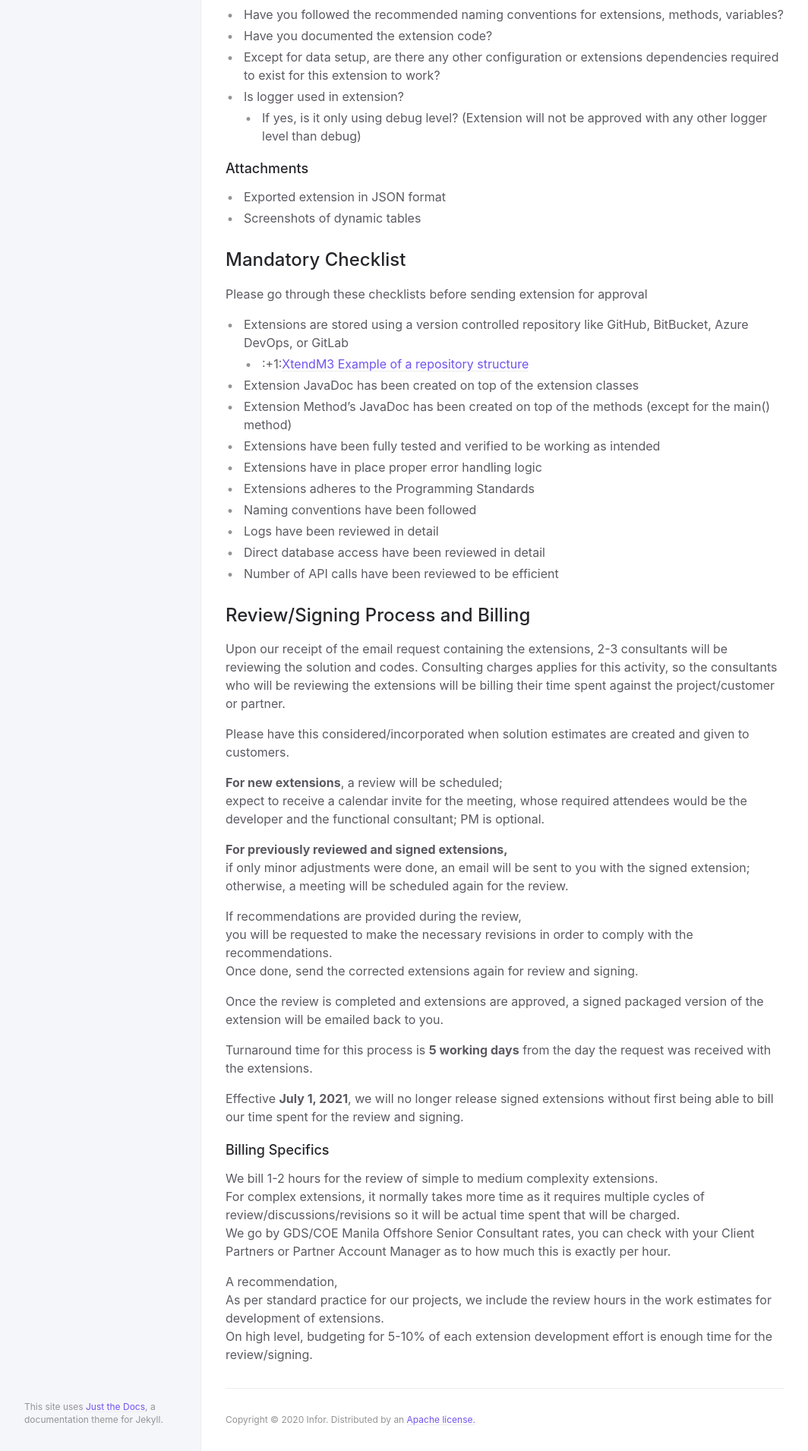
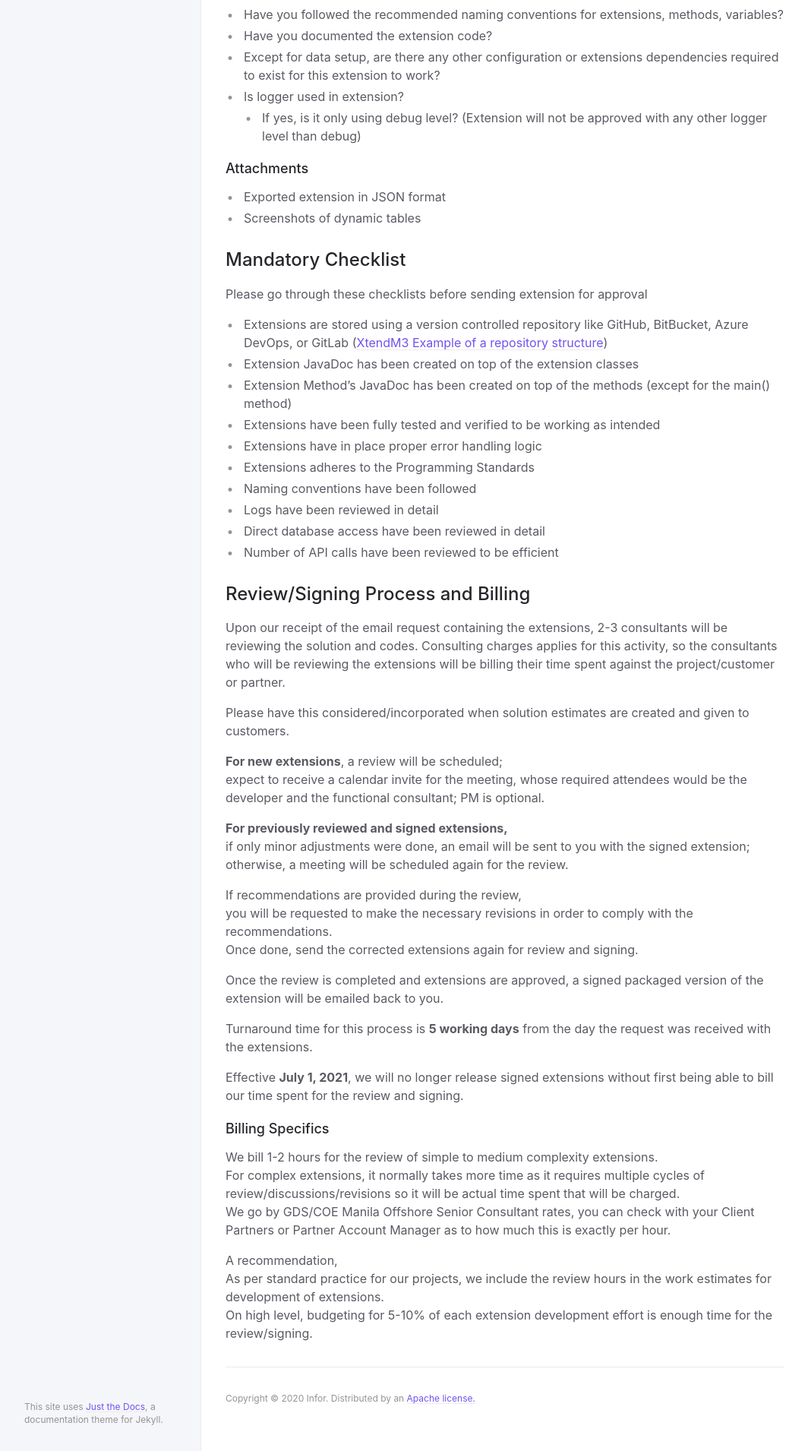
Before and after one commit to infor-cloud/xtendm3, a Jekyll site: the page built from docs/documentation/approval-requirements.md, in a window 1280 px wide. Shown: the part 1619-3529 px from the top of the page at 76% size, without its empty margins (107-1171 px from the left). Built offline with Jekyll 4.4.1, drawn with Linux system fonts in a browser that asks for light colours.

Commit message:
Updated approval-requirements, version-controlling, getting-started

```diff
--- a/docs/documentation/approval-requirements.md
+++ b/docs/documentation/approval-requirements.md
@@ -70,7 +70,7 @@ If so, why?
 Please go through these checklists before sending extension for approval
 
 - Extensions are stored using a version controlled repository like GitHub, BitBucket, Azure DevOps, or GitLab
-  - :+1:[XtendM3 Example of a repository structure](https://github.com/infor-cloud/acme-corp-extensions)
+  ([XtendM3 Example of a repository structure](https://github.com/infor-cloud/acme-corp-extensions))
 - Extension JavaDoc has been created on top of the extension classes
 - Extension Method’s JavaDoc has been created on top of the methods (except for the main() method)
 - Extensions have been fully tested and verified to be working as intended
```
